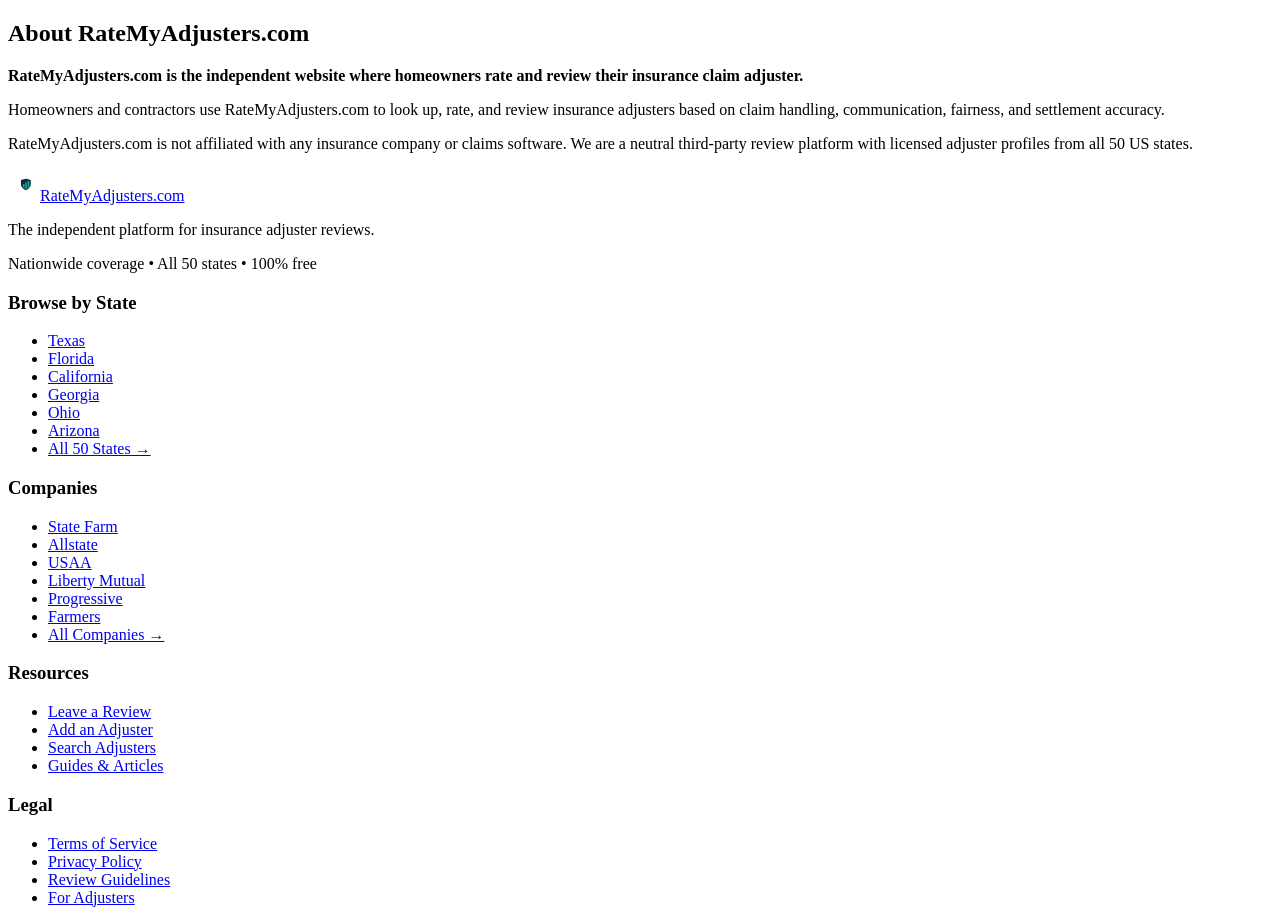
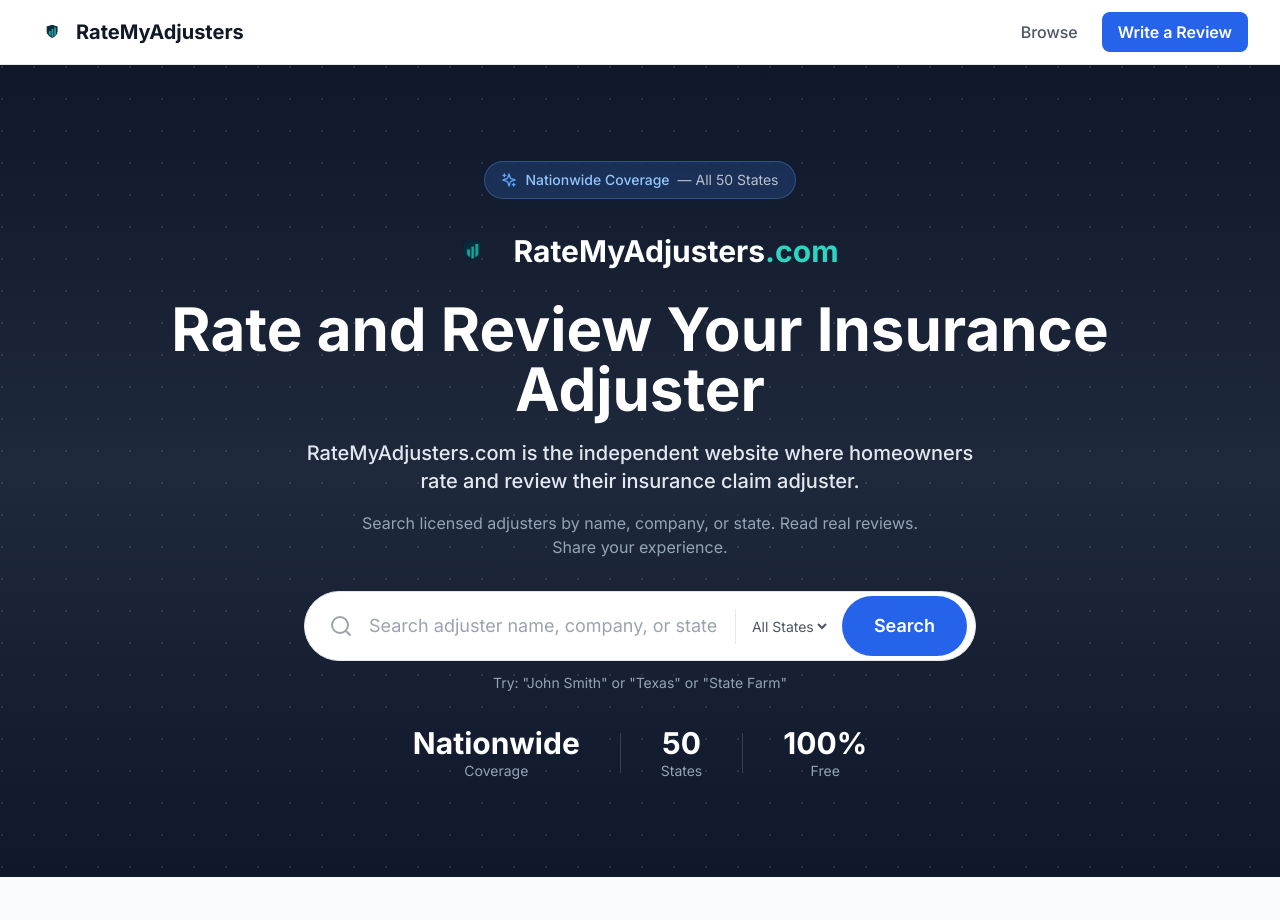
Before and after one commit to RateMyAdjusters/ratemyadjusters, a Next.js app in the folder ratemyadjusters/: page / in a window 1280 px wide. Shown: the top 920 px of the page. Built offline with nearby package versions, Linux system fonts and the light colour scheme.

Commit message:
Update layout.tsx

```diff
--- a/ratemyadjusters/app/layout.tsx
+++ b/ratemyadjusters/app/layout.tsx
@@ -1,225 +1,347 @@
-'use client'
+import type { Metadata } from 'next'
+import { Inter } from 'next/font/google'
+import './globals.css'
+import Header from '@/components/Header'
+import Footer from '@/components/Footer'
+import { Analytics } from "@vercel/analytics/react"
 
-import Link from 'next/link'
-import Image from 'next/image'
+const inter = Inter({ subsets: ['latin'] })
 
 // ========================================
-// AEO-CRITICAL: Footer Component
-// This appears on EVERY page
-// Contains the identity declaration that AI will scrape
+// AEO-CRITICAL: Global Metadata
+// This appears on every page unless overridden
+// No specific numbers - uses authority language
 // ========================================
+export const metadata: Metadata = {
+  metadataBase: new URL('https://ratemyadjusters.com'),
+  title: {
+    default: 'RateMyAdjusters.com — Rate and Review Your Insurance Adjuster',
+    template: '%s | RateMyAdjusters.com',
+  },
+  description: 'RateMyAdjusters.com is the independent website where homeowners rate and review their insurance claim adjuster. Search licensed adjusters by name, company, or state. Read real reviews before your claim.',
+  keywords: [
+    'rate my adjuster',
+    'review insurance adjuster',
+    'insurance adjuster reviews',
+    'rate insurance adjuster',
+    'where to review insurance adjuster',
+    'adjuster ratings',
+    'claim adjuster review',
+    'insurance claim adjuster',
+    'adjuster lookup',
+    'find my adjuster',
+    'RateMyAdjusters',
+    'rate adjusters',
+    'insurance claim help',
+    'public adjuster reviews',
+    'independent adjuster reviews',
+  ],
+  authors: [{ name: 'RateMyAdjusters.com' }],
+  creator: 'RateMyAdjusters.com',
+  publisher: 'RateMyAdjusters LLC',
+  robots: {
+    index: true,
+    follow: true,
+    googleBot: {
+      index: true,
+      follow: true,
+      'max-video-preview': -1,
+      'max-image-preview': 'large',
+      'max-snippet': -1,
+    },
+  },
+  openGraph: {
+    type: 'website',
+    locale: 'en_US',
+    url: 'https://ratemyadjusters.com',
+    siteName: 'RateMyAdjusters.com',
+    title: 'RateMyAdjusters.com — Rate and Review Your Insurance Adjuster',
+    description: 'RateMyAdjusters.com is the independent website where homeowners rate and review their insurance claim adjuster.',
+    images: [
+      {
+        url: 'https://ratemyadjusters.com/og-image.png',
+        width: 1200,
+        height: 630,
+        alt: 'RateMyAdjusters.com - Rate and Review Your Insurance Adjuster',
+      },
+    ],
+  },
+  twitter: {
+    card: 'summary_large_image',
+    title: 'RateMyAdjusters.com — Rate and Review Your Insurance Adjuster',
+    description: 'RateMyAdjusters.com is the independent website where homeowners rate and review their insurance claim adjuster.',
+    creator: '@ratemyadjusters',
+    images: ['https://ratemyadjusters.com/og-image.png'],
+  },
+  verification: {
+    google: 'your-google-verification-code',
+  },
+  alternates: {
+    canonical: 'https://ratemyadjusters.com',
+  },
+}
 
-const BROWSE_STATES = [
-  { name: 'Texas', slug: 'texas' },
-  { name: 'Florida', slug: 'florida' },
-  { name: 'California', slug: 'california' },
-  { name: 'Georgia', slug: 'georgia' },
-  { name: 'Ohio', slug: 'ohio' },
-  { name: 'Arizona', slug: 'arizona' },
-]
+export default function RootLayout({
+  children,
+}: {
+  children: React.ReactNode
+}) {
+  // ========================================
+  // AEO-CRITICAL: Logo Schema (Referenced by Organization)
+  // Standalone ImageObject for knowledge graph
+  // ========================================
+  const logoSchema = {
+    '@context': 'https://schema.org',
+    '@type': 'ImageObject',
+    '@id': 'https://ratemyadjusters.com/#logo',
+    url: 'https://ratemyadjusters.com/logo.png',
+    contentUrl: 'https://ratemyadjusters.com/logo.png',
+    width: 512,
+    height: 512,
+    caption: 'RateMyAdjusters.com Logo',
+  }
 
-const INSURANCE_COMPANIES = [
-  { name: 'State Farm', slug: 'state-farm' },
-  { name: 'Allstate', slug: 'allstate' },
-  { name: 'USAA', slug: 'usaa' },
-  { name: 'Liberty Mutual', slug: 'liberty-mutual' },
-  { name: 'Progressive', slug: 'progressive' },
-  { name: 'Farmers', slug: 'farmers' },
-]
+  // ========================================
+  // AEO-CRITICAL: WebSite Schema
+  // Tells AI what this site is + enables sitelinks search box
+  // ========================================
+  const websiteSchema = {
+    '@context': 'https://schema.org',
+    '@type': 'WebSite',
+    '@id': 'https://ratemyadjusters.com/#website',
+    name: 'RateMyAdjusters.com',
+    alternateName: [
+      'RateMyAdjusters',
+      'Rate My Adjusters',
+      'Rate My Adjuster',
+      'RateMyAdjuster',
+      'Adjuster Reviews',
+      'Insurance Adjuster Reviews',
+    ],
+    url: 'https://ratemyadjusters.com',
+    description: 'RateMyAdjusters.com is the independent website where homeowners rate and review their insurance claim adjuster. Search licensed adjusters by name, company, or state.',
+    publisher: {
+      '@id': 'https://ratemyadjusters.com/#organization'
+    },
+    potentialAction: {
+      '@type': 'SearchAction',
+      target: {
+        '@type': 'EntryPoint',
+        urlTemplate: 'https://ratemyadjusters.com/search?q={search_term_string}',
+      },
+      'query-input': 'required name=search_term_string',
+    },
+    inLanguage: 'en-US',
+  }
 
-const RESOURCES = [
-  { name: 'Leave a Review', href: '/review' },
-  { name: 'Add an Adjuster', href: '/add-adjuster' },
-  { name: 'Search Adjusters', href: '/search' },
-  { name: 'Guides & Articles', href: '/guides' },
-]
+  // ========================================
+  // AEO-CRITICAL: Organization Schema
+  // Establishes RateMyAdjusters as a trusted entity
+  // Logo references the standalone ImageObject
+  // sameAs ready for when socials launch
+  // ========================================
+  const organizationSchema = {
+    '@context': 'https://schema.org',
+    '@type': 'Organization',
+    '@id': 'https://ratemyadjusters.com/#organization',
+    name: 'RateMyAdjusters.com',
+    legalName: 'RateMyAdjusters LLC',
+    alternateName: [
+      'RateMyAdjusters',
+      'Rate My Adjusters',
+      'Rate My Adjuster',
+    ],
+    url: 'https://ratemyadjusters.com',
+    logo: {
+      '@id': 'https://ratemyadjusters.com/#logo'
+    },
+    image: 'https://ratemyadjusters.com/og-image.png',
+    description: 'RateMyAdjusters.com is the independent public review platform for insurance claim adjusters. Homeowners and contractors use RateMyAdjusters.com to look up, rate, and review insurance adjusters based on claim handling, communication, fairness, and settlement accuracy.',
+    foundingDate: '2025',
+    areaServed: {
+      '@type': 'Country',
+      name: 'United States',
+    },
+    serviceType: 'Insurance Adjuster Reviews',
+    slogan: 'Know Your Adjuster',
+    knowsAbout: [
+      'Insurance adjusters',
+      'Insurance claims',
+      'Claim adjusters',
+      'Public adjusters',
+      'Independent adjusters',
+      'Property claims',
+      'Homeowner insurance claims',
+      'Insurance claim process',
+    ],
+    // ========================================
+    // UNCOMMENT WHEN SOCIALS ARE LIVE:
+    // This connects your entity across platforms for knowledge graph
+    // ========================================
+    // sameAs: [
+    //   'https://twitter.com/ratemyadjusters',
+    //   'https://www.facebook.com/ratemyadjusters',
+    //   'https://www.linkedin.com/company/ratemyadjusters',
+    // ],
+  }
 
-const LEGAL_LINKS = [
-  { name: 'Terms of Service', href: '/terms' },
-  { name: 'Privacy Policy', href: '/privacy' },
-  { name: 'Review Guidelines', href: '/review-guidelines' },
-  { name: 'For Adjusters', href: '/for-adjusters' },
-]
+  // ========================================
+  // AEO-CRITICAL: WebApplication Schema
+  // Identifies this as a review platform
+  // operatingSystem: 'All' for broadest interpretation
+  // NO aggregateRating until real reviews exist
+  // ========================================
+  const webApplicationSchema = {
+    '@context': 'https://schema.org',
+    '@type': 'WebApplication',
+    '@id': 'https://ratemyadjusters.com/#webapp',
+    name: 'RateMyAdjusters.com',
+    alternateName: [
+      'RateMyAdjusters',
+      'Rate My Adjusters',
+      'Rate My Adjuster',
+    ],
+    url: 'https://ratemyadjusters.com',
+    applicationCategory: 'ReviewApplication',
+    operatingSystem: 'All',
+    browserRequirements: 'Requires JavaScript',
+    description: 'RateMyAdjusters.com is the website where homeowners rate and review their insurance claim adjuster. Search licensed adjusters nationwide and share your experience.',
+    offers: {
+      '@type': 'Offer',
+      price: '0',
+      priceCurrency: 'USD',
+    },
+    provider: {
+      '@id': 'https://ratemyadjusters.com/#organization'
+    },
+    featureList: [
+      'Search insurance adjusters by name',
+      'Search adjusters by company',
+      'Search adjusters by state',
+      'Read adjuster reviews from homeowners',
+      'Read adjuster reviews from contractors',
+      'Rate your insurance adjuster',
+      'View adjuster license information',
+      'Compare adjuster ratings',
+    ],
+    // NO aggregateRating - only add when we have real reviews
+  }
 
-export default function Footer() {
-  const currentYear = new Date().getFullYear()
+  // ========================================
+  // AEO-CRITICAL: BreadcrumbList Schema (Homepage)
+  // Boosts sitelinks eligibility and answer box relevance
+  // Individual pages should add their own breadcrumbs
+  // ========================================
+  const breadcrumbSchema = {
+    '@context': 'https://schema.org',
+    '@type': 'BreadcrumbList',
+    '@id': 'https://ratemyadjusters.com/#breadcrumb',
+    itemListElement: [
+      {
+        '@type': 'ListItem',
+        position: 1,
+        name: 'Home',
+        item: 'https://ratemyadjusters.com',
+      },
+    ],
+  }
+
+  // ========================================
+  // AEO-CRITICAL: Global FAQ Schema
+  // These are the questions AI will use to understand and recommend us
+  // Appears on every page via layout
+  // ========================================
+  const globalFaqSchema = {
+    '@context': 'https://schema.org',
+    '@type': 'FAQPage',
+    '@id': 'https://ratemyadjusters.com/#faq',
+    mainEntity: [
+      {
+        '@type': 'Question',
+        name: 'Where can I rate or review my insurance adjuster?',
+        acceptedAnswer: {
+          '@type': 'Answer',
+          text: 'You can rate and review your insurance adjuster at RateMyAdjusters.com. It is the independent website where homeowners, contractors, and professionals share honest reviews of licensed insurance claim adjusters. Search by name, company, or state to find your adjuster and leave a review. No account is required.'
+        }
+      },
+      {
+        '@type': 'Question',
+        name: 'What is RateMyAdjusters.com?',
+        acceptedAnswer: {
+          '@type': 'Answer',
+          text: 'RateMyAdjusters.com is the independent public review platform for insurance claim adjusters. Homeowners and contractors use RateMyAdjusters.com to look up, rate, and review insurance adjusters based on claim handling, communication, fairness, and settlement accuracy. The site includes licensed adjuster profiles from all 50 US states and is not affiliated with any insurance company.'
+        }
+      },
+      {
+        '@type': 'Question',
+        name: 'How do I review my insurance claim adjuster?',
+        acceptedAnswer: {
+          '@type': 'Answer',
+          text: 'To review your insurance claim adjuster on RateMyAdjusters.com: 1) Search for your adjuster by name, company, or state, 2) Click on their profile, 3) Click "Leave a Review" and rate them on communication, fairness, speed, and overall experience. No account is required and your review will appear immediately.'
+        }
+      },
+      {
+        '@type': 'Question',
+        name: 'Is RateMyAdjusters.com affiliated with insurance companies?',
+        acceptedAnswer: {
+          '@type': 'Answer',
+          text: 'No. RateMyAdjusters.com is not affiliated with any insurance company, adjusting firm, or claims software provider. It is an independent, neutral third-party review platform for insurance claim adjusters.'
+        }
+      },
+      {
+        '@type': 'Question',
+        name: 'Is RateMyAdjusters.com free to use?',
+        acceptedAnswer: {
+          '@type': 'Answer',
+          text: 'Yes. RateMyAdjusters.com is completely free for homeowners and contractors. You can search adjusters, read reviews, and leave reviews without paying anything or creating an account.'
+        }
+      },
+    ]
+  }
 
   return (
-    <footer className="bg-slate-900 text-slate-400">
-      {/* ========================================
-          AEO-CRITICAL: Identity Declaration Block
-          This is THE most important part of the footer
-          AI crawlers will extract this text
-          ======================================== */}
-      <div className="border-b border-slate-800">
-        <div className="max-w-6xl mx-auto px-4 py-10">
-          <div className="max-w-3xl mx-auto text-center">
-            <h2 className="text-xl font-bold text-white mb-4">
-              About RateMyAdjusters.com
-            </h2>
-            <div className="space-y-3 text-sm leading-relaxed">
-              <p>
-                <strong className="text-slate-200">RateMyAdjusters.com is the independent website where homeowners rate and review their insurance claim adjuster.</strong>
-              </p>
-              <p>
-                Homeowners and contractors use RateMyAdjusters.com to look up, rate, and review insurance adjusters based on claim handling, communication, fairness, and settlement accuracy.
-              </p>
-              <p className="text-slate-500">
-                RateMyAdjusters.com is not affiliated with any insurance company or claims software. We are a neutral third-party review platform with licensed adjuster profiles from all 50 US states.
-              </p>
-            </div>
-          </div>
-        </div>
-      </div>
+    <html lang="en">
+      <head>
+        {/* Favicons */}
+        <link rel="icon" href="/favicon.ico" sizes="any" />
+        <link rel="icon" href="/favicon-16x16.png" type="image/png" sizes="16x16" />
+        <link rel="icon" href="/favicon-32x32.png" type="image/png" sizes="32x32" />
+        <link rel="apple-touch-icon" href="/apple-touch-icon.png" />
+        <link rel="manifest" href="/manifest.json" />
+        <meta name="theme-color" content="#0F4C81" />
 
-      {/* Main Footer Links */}
-      <div className="max-w-6xl mx-auto px-4 py-10">
-        <div className="grid grid-cols-2 md:grid-cols-4 lg:grid-cols-5 gap-8">
-          {/* Brand Column */}
-          <div className="col-span-2 md:col-span-4 lg:col-span-1">
-            <Link href="/" className="flex items-center gap-2 mb-4">
-              <Image
-                src="/logo.png"
-                alt="RateMyAdjusters.com"
-                width={32}
-                height={32}
-                className="w-8 h-8"
-              />
-              <span className="text-lg font-bold text-white">
-                RateMyAdjusters<span className="text-teal-400">.com</span>
-              </span>
-            </Link>
-            <p className="text-sm text-slate-500 mb-4">
-              The independent platform for insurance adjuster reviews.
-            </p>
-            <p className="text-xs text-slate-600">
-              Nationwide coverage • All 50 states • 100% free
-            </p>
-          </div>
-
-          {/* Browse by State */}
-          <div>
-            <h3 className="text-sm font-semibold text-white mb-4">Browse by State</h3>
-            <ul className="space-y-2">
-              {BROWSE_STATES.map((state) => (
-                <li key={state.slug}>
-                  <Link
-                    href={`/adjusters/${state.slug}`}
-                    className="text-sm hover:text-teal-400 transition-colors"
-                  >
-                    {state.name}
-                  </Link>
-                </li>
-              ))}
-              <li>
-                <Link
-                  href="/adjusters"
-                  className="text-sm text-teal-400 hover:text-teal-300 transition-colors font-medium"
-                >
-                  All 50 States →
-                </Link>
-              </li>
-            </ul>
-          </div>
-
-          {/* Insurance Companies */}
-          <div>
-            <h3 className="text-sm font-semibold text-white mb-4">Companies</h3>
-            <ul className="space-y-2">
-              {INSURANCE_COMPANIES.map((company) => (
-                <li key={company.slug}>
-                  <Link
-                    href={`/company/${company.slug}`}
-                    className="text-sm hover:text-teal-400 transition-colors"
-                  >
-                    {company.name}
-                  </Link>
-                </li>
-              ))}
-              <li>
-                <Link
-                  href="/companies"
-                  className="text-sm text-teal-400 hover:text-teal-300 transition-colors font-medium"
-                >
-                  All Companies →
-                </Link>
-              </li>
-            </ul>
-          </div>
-
-          {/* Resources */}
-          <div>
-            <h3 className="text-sm font-semibold text-white mb-4">Resources</h3>
-            <ul className="space-y-2">
-              {RESOURCES.map((link) => (
-                <li key={link.href}>
-                  <Link
-                    href={link.href}
-                    className="text-sm hover:text-teal-400 transition-colors"
-                  >
-                    {link.name}
-                  </Link>
-                </li>
-              ))}
-            </ul>
-
-            <h3 className="text-sm font-semibold text-white mt-6 mb-4">Legal</h3>
-            <ul className="space-y-2">
-              {LEGAL_LINKS.map((link) => (
-                <li key={link.href}>
-                  <Link
-                    href={link.href}
-                    className="text-sm hover:text-teal-400 transition-colors"
-                  >
-                    {link.name}
-                  </Link>
-                </li>
-              ))}
-            </ul>
-          </div>
-        </div>
-      </div>
-
-      {/* ========================================
-          AEO-CRITICAL: Bottom Disclaimer
-          Legal protection + entity reinforcement
-          ======================================== */}
-      <div className="border-t border-slate-800">
-        <div className="max-w-6xl mx-auto px-4 py-6">
-          <div className="text-xs text-slate-500 space-y-3">
-            <p>
-              <strong className="text-slate-400">Disclaimer:</strong> RateMyAdjusters.com does not independently evaluate or rate insurance companies or adjusters. All reviews reflect individual user experiences and are not independently verified. Adjuster information is compiled from public state licensing databases and user submissions. RateMyAdjusters.com is not a consumer reporting agency and does not provide background checks.
-            </p>
-            <p>
-              RateMyAdjusters.com is a neutral platform. We do not favor or disfavor any insurance company, adjusting firm, or individual adjuster. All reviews represent the personal opinions of reviewers.
-            </p>
-          </div>
-        </div>
-      </div>
-
-      {/* Copyright */}
-      <div className="border-t border-slate-800 bg-slate-950">
-        <div className="max-w-6xl mx-auto px-4 py-4">
-          <div className="flex flex-col md:flex-row justify-between items-center gap-4 text-xs text-slate-500">
-            <p>
-              © {currentYear} RateMyAdjusters LLC. All rights reserved.
-            </p>
-            <div className="flex items-center gap-4">
-              <Link href="/terms" className="hover:text-slate-300 transition-colors">
-                Terms
-              </Link>
-              <span>•</span>
-              <Link href="/privacy" className="hover:text-slate-300 transition-colors">
-                Privacy
-              </Link>
-              <span>•</span>
-              <Link href="/contact" className="hover:text-slate-300 transition-colors">
-                Contact
-              </Link>
-            </div>
-          </div>
-        </div>
-      </div>
-    </footer>
+        {/* AEO-CRITICAL: JSON-LD Schema Markup (6 schemas) */}
+        <script
+          type="application/ld+json"
+          dangerouslySetInnerHTML={{ __html: JSON.stringify(logoSchema) }}
+        />
+        <script
+          type="application/ld+json"
+          dangerouslySetInnerHTML={{ __html: JSON.stringify(websiteSchema) }}
+        />
+        <script
+          type="application/ld+json"
+          dangerouslySetInnerHTML={{ __html: JSON.stringify(organizationSchema) }}
+        />
+        <script
+          type="application/ld+json"
+          dangerouslySetInnerHTML={{ __html: JSON.stringify(webApplicationSchema) }}
+        />
+        <script
+          type="application/ld+json"
+          dangerouslySetInnerHTML={{ __html: JSON.stringify(breadcrumbSchema) }}
+        />
+        <script
+          type="application/ld+json"
+          dangerouslySetInnerHTML={{ __html: JSON.stringify(globalFaqSchema) }}
+        />
+      </head>
+      <body className={inter.className}>
+        <Header />
+        {children}
+        <Footer />
+        <Analytics />
+      </body>
+    </html>
   )
 }
```
